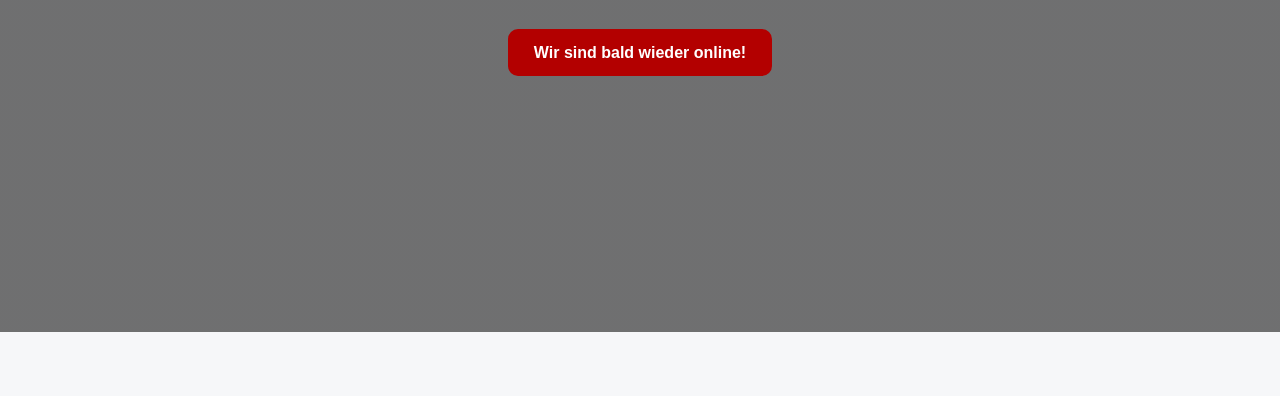
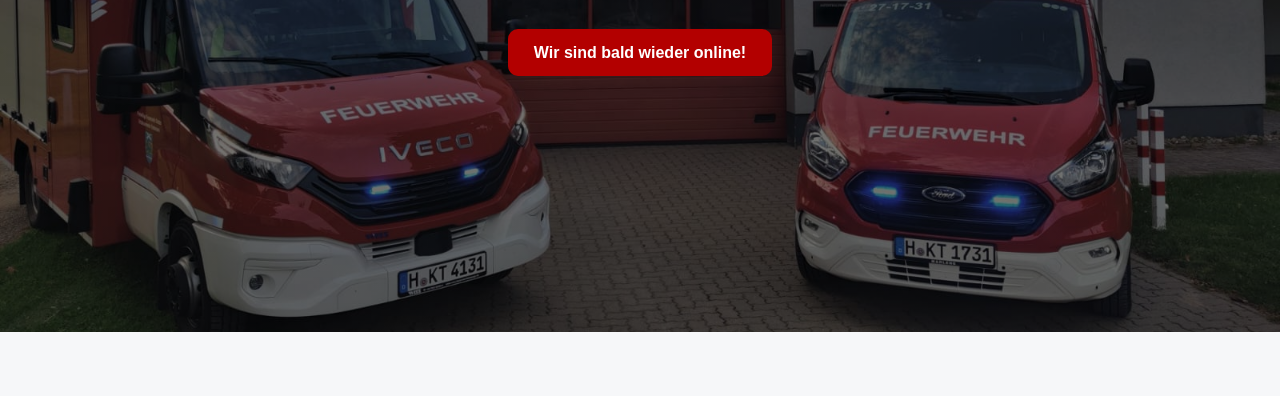
Before and after one commit to feuerwehr-katensen/feuerwehr-katensen.github.io, a plain HTML site: page index.html in a window 1280 px wide. Shown: the part 404-800 px from the top of the page. Drawn offline with Linux system fonts and the light colour scheme.

Commit message:
Update index.html

```diff
--- a/index.html
+++ b/index.html
@@ -77,7 +77,7 @@
       height:92vh;
       background:
         linear-gradient(rgba(0,0,0,0.55), rgba(0,0,0,0.55)),
-        url('img/hero.jpg') center/cover no-repeat;
+        url('hero.jpg') center/cover no-repeat;
       display:flex;
       align-items:center;
       justify-content:center;
```
